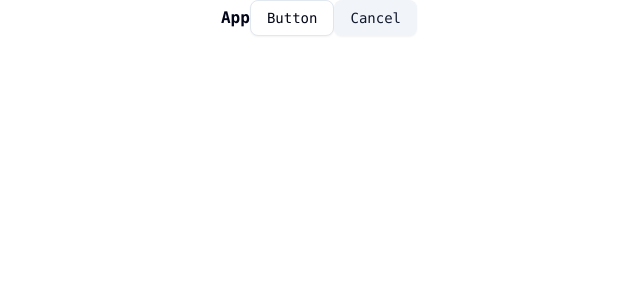
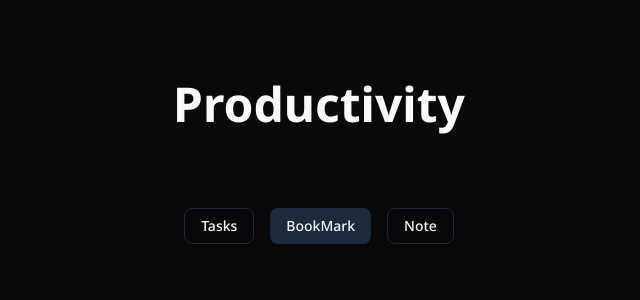
Before and after one commit to nknandakumar/fullstact-TaskManagement_Practice, a React (Vite) app in the folder frontend/: page / in a window 1280 px wide. Shown: the top 300 px of the page, without its empty margins (321-961 px from the left). Built offline with nearby package versions, Linux system fonts and the light colour scheme.

Commit message:
Folder Structure and Ongoing development

```diff
--- a/frontend/package.json
+++ b/frontend/package.json
@@ -18,6 +18,7 @@
     "lucide-react": "^0.475.0",
     "react": "^18.3.1",
     "react-dom": "^18.3.1",
+    "react-router-dom": "^7.2.0",
     "tailwind-merge": "^3.0.2",
     "tailwindcss": "^4.0.8",
     "tailwindcss-animate": "^1.0.7",
--- a/frontend/src/App.jsx
+++ b/frontend/src/App.jsx
@@ -1,13 +1,10 @@
+import DashBoard from "./pages/DashBoard"
+const App = () => {
+	return (
+		<>
+			<DashBoard />
+		</>
+	);
+};
 
-import { Button } from "@/components/ui/button"
-
-const App = () => {
-  return (
-    <div className="text-center  font-bold font-mono bg-white h-screen   " >App
-    <Button variant="outline">Button</Button>
-    <Button variant="secondary">Cancel</Button>
-    </div>
-  )
-}
-
-export default App
+export default App;
--- a/frontend/src/index.css
+++ b/frontend/src/index.css
@@ -1,47 +1,11 @@
+@import url('https://fonts.googleapis.com/css2?family=Noto+Sans:ital,wght@0,100..900;1,100..900&display=swap');
 @import "tailwindcss";
-
 @plugin "tailwindcss-animate";
 
 @custom-variant dark (&:is(.dark *));
 
 :root {
-  --background: oklch(1 0 0);
-  --foreground: oklch(0.129 0.042 264.695);
-  --card: oklch(1 0 0);
-  --card-foreground: oklch(0.129 0.042 264.695);
-  --popover: oklch(1 0 0);
-  --popover-foreground: oklch(0.129 0.042 264.695);
-  --primary: oklch(0.208 0.042 265.755);
-  --primary-foreground: oklch(0.984 0.003 247.858);
-  --secondary: oklch(0.968 0.007 247.896);
-  --secondary-foreground: oklch(0.208 0.042 265.755);
-  --muted: oklch(0.968 0.007 247.896);
-  --muted-foreground: oklch(0.554 0.046 257.417);
-  --accent: oklch(0.968 0.007 247.896);
-  --accent-foreground: oklch(0.208 0.042 265.755);
-  --destructive: oklch(0.577 0.245 27.325);
-  --destructive-foreground: oklch(0.577 0.245 27.325);
-  --border: oklch(0.929 0.013 255.508);
-  --input: oklch(0.929 0.013 255.508);
-  --ring: oklch(0.869 0.022 252.894);
-  --chart-1: oklch(0.646 0.222 41.116);
-  --chart-2: oklch(0.6 0.118 184.704);
-  --chart-3: oklch(0.398 0.07 227.392);
-  --chart-4: oklch(0.828 0.189 84.429);
-  --chart-5: oklch(0.769 0.188 70.08);
-  --radius: 0.625rem;;
-  --sidebar: oklch(0.984 0.003 247.858);
-  --sidebar-foreground: oklch(0.129 0.042 264.695);
-  --sidebar-primary: oklch(0.208 0.042 265.755);
-  --sidebar-primary-foreground: oklch(0.984 0.003 247.858);
-  --sidebar-accent: oklch(0.968 0.007 247.896);
-  --sidebar-accent-foreground: oklch(0.208 0.042 265.755);
-  --sidebar-border: oklch(0.929 0.013 255.508);
-  --sidebar-ring: oklch(0.869 0.022 252.894);
-}
-
-.dark {
-  --background: oklch(0.129 0.042 264.695);
+  --background: #09090b ;
   --foreground: oklch(0.984 0.003 247.858);
   --card: oklch(0.129 0.042 264.695);
   --card-foreground: oklch(0.984 0.003 247.858);
@@ -65,6 +29,7 @@
   --chart-3: oklch(0.769 0.188 70.08);
   --chart-4: oklch(0.627 0.265 303.9);
   --chart-5: oklch(0.645 0.246 16.439);
+  --radius: 0.625rem;
   --sidebar: oklch(0.208 0.042 265.755);
   --sidebar-foreground: oklch(0.984 0.003 247.858);
   --sidebar-primary: oklch(0.488 0.243 264.376);
@@ -119,6 +84,13 @@
     @apply border-border outline-ring/50;
   }
   body {
-    @apply bg-background text-foreground;
+    @apply bg-background text-foreground ;
+    font-family: "Noto Sans", serif;
   }
 }
+
+
+
+.center {
+  @apply flex  justify-center;
+}
--- /dev/null
+++ b/frontend/src/pages/BookMarkManager.jsx
@@ -0,0 +1,9 @@
+
+
+const BookMarkManager = () => {
+  return (
+    <div>BookMarkManager</div>
+  )
+}
+
+export default BookMarkManager
--- /dev/null
+++ b/frontend/src/pages/DashBoard.jsx
@@ -0,0 +1,21 @@
+
+//import TaskManager from "./pages/TaskManager";
+//import BookMarkManager from "./pages/BookMarkManager";
+//import NoteManager from "./pages/NoteManager";
+import { Button } from "../components/ui/button"
+const DashBoard = () => {
+  return (
+    <section className=" flex  items-center flex-col  h-screen  " >
+      <h1 className=" py-20 text-2xl md:text-4xl lg:text-5xl font-bold " >Productivity</h1>
+      <div className="">
+        <div className="flex gap-4  ">
+        <Button variant="outline">Tasks</Button>
+        <Button variant="secondary">BookMark</Button>
+        <Button variant="outline">Note</Button>
+        </div>
+      </div>
+    </section>
+  )
+}
+
+export default DashBoard
--- /dev/null
+++ b/frontend/src/pages/NoteManager.jsx
@@ -0,0 +1,9 @@
+
+
+const NoteManager = () => {
+  return (
+    <div>NoteManager</div>
+  )
+}
+
+export default NoteManager
--- /dev/null
+++ b/frontend/src/pages/TaskManager.jsx
@@ -0,0 +1,9 @@
+
+
+const TaskManager = () => {
+  return (
+    <div>TaskManager</div>
+  )
+}
+
+export default TaskManager
```
Also changed, not shown: frontend/src/main.jsx (+6 -2 lines), 1 other file (tests, documents, lock files or other folders).
